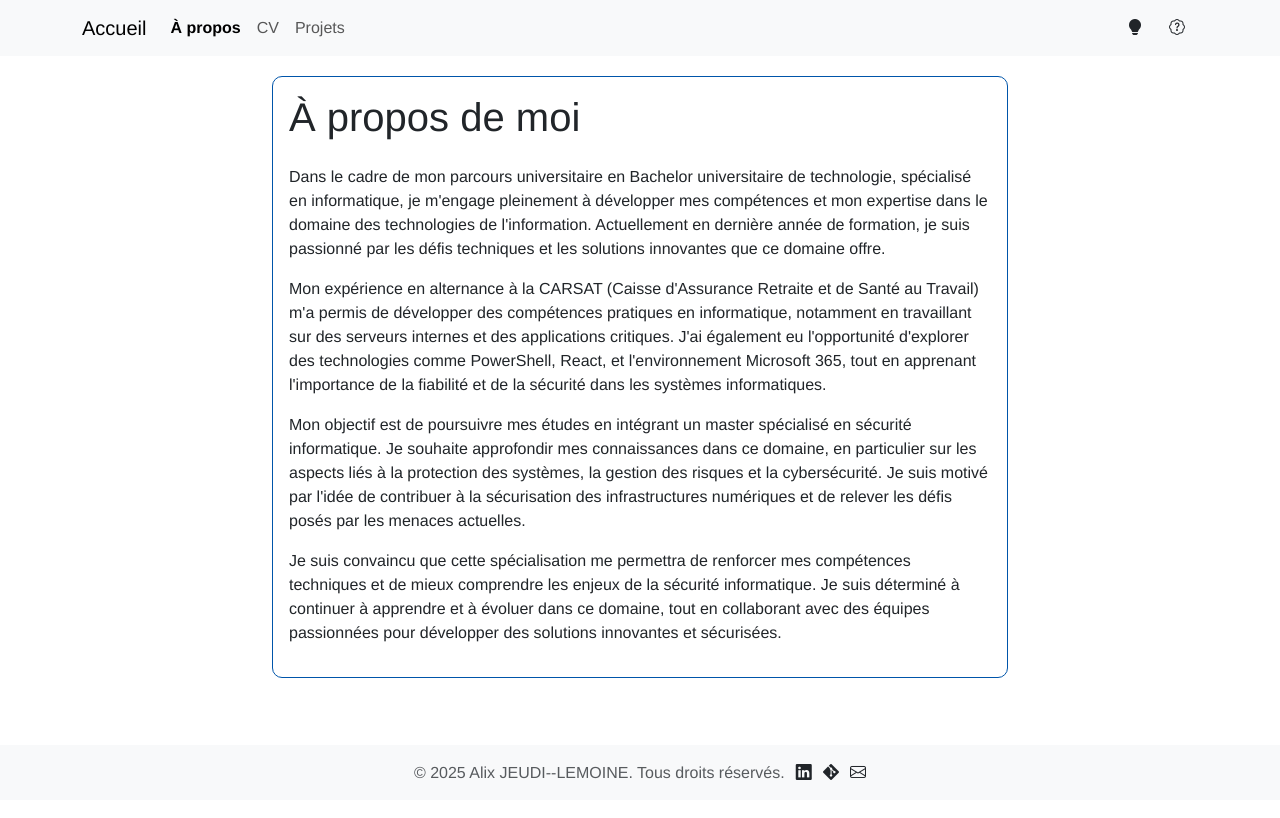
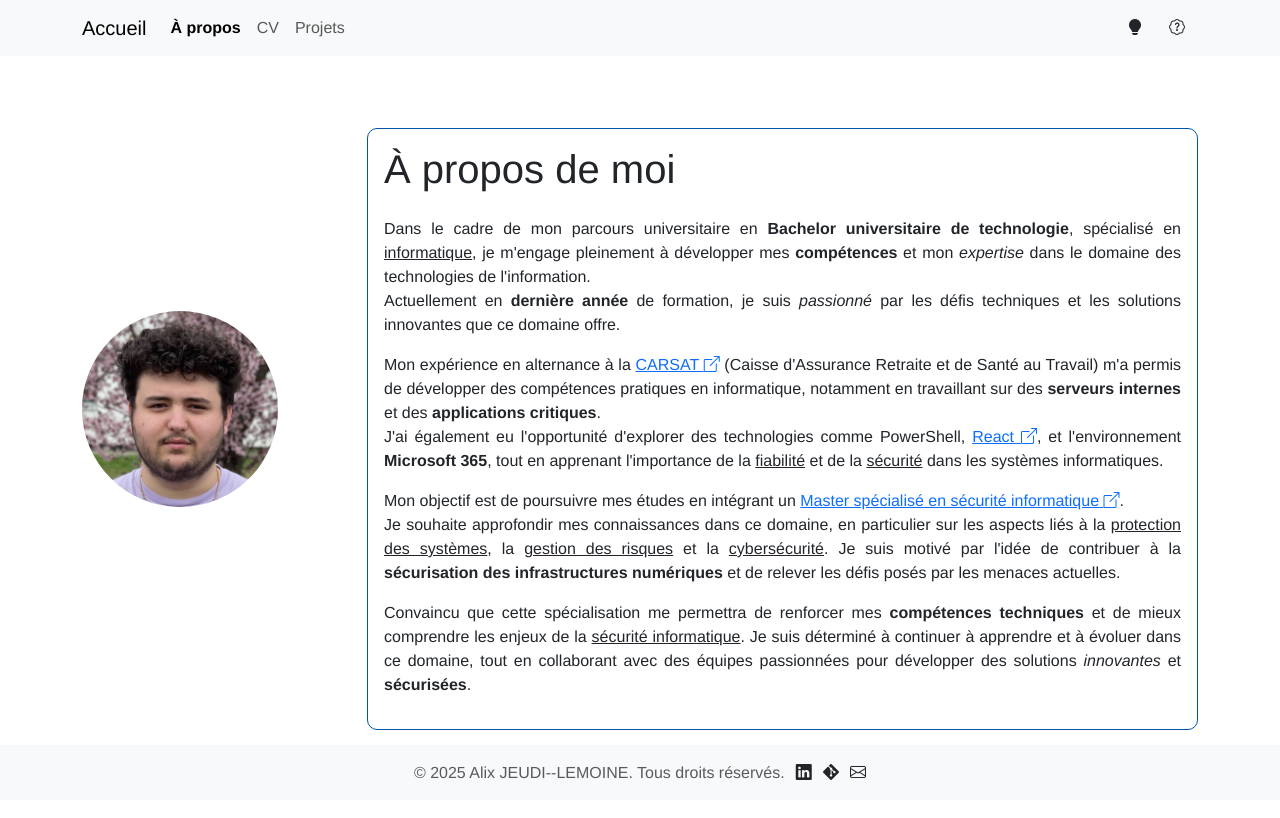
Before and after one commit to JdAlix/portfolio, a Vue app in the folder portfolio/: page /about in a window 1280 px wide. Shown: the top 818 px of the page. Built offline with nearby package versions, Linux system fonts and the light colour scheme.

Commit message:
🎨 Réorganisation de la vue À propos : ajout d'une photo, amélioration de la mise en forme et des liens, et justification du texte pour une meilleure lisibilité.

```diff
--- a/portfolio/src/views/AboutView.vue
+++ b/portfolio/src/views/AboutView.vue
@@ -1,36 +1,47 @@
 <template>
   <div class="container">
-    <div class="row">
-      <div class="col-md-8 offset-md-2">
+    <div class="row align-items-center mt-5">
+      <div class="col-md-3 mb-3">
+        <!-- Div pour la photo -->
+        <div class="rounded-circle overflow-hidden w-75">
+          <img src="@/assets/me.jpg" alt="Alix JEUDI" class="w-100">
+        </div>
+      </div>
+      <div class="col-md-9 mt-4">
         <div class="card">
           <div class="card-body">
             <h1 class="card-title mb-4">À propos de moi</h1>
-            <p>
-              Dans le cadre de mon parcours universitaire en Bachelor universitaire de technologie,
-              spécialisé en informatique, je m'engage pleinement à développer mes compétences
-              et mon expertise dans le domaine des technologies de l'information.
-              Actuellement en dernière année de formation, je suis passionné par les défis techniques
+            <p class="text-justify">
+              Dans le cadre de mon parcours universitaire en <strong>Bachelor universitaire de technologie</strong>,
+              spécialisé en <u>informatique</u>, je m'engage pleinement à développer mes <strong>compétences</strong>
+              et mon <em>expertise</em> dans le domaine des technologies de l'information.<br>
+              Actuellement en <strong>dernière année</strong> de formation, je suis <em>passionné</em> par les défis techniques
               et les solutions innovantes que ce domaine offre.
             </p>
-            <p>
-              Mon expérience en alternance à la CARSAT (Caisse d'Assurance Retraite et de Santé au Travail)
+            <p class="text-justify">
+              Mon expérience en alternance à la
+              <a href="https://www.carsat-auvergne.fr" target="_blank">CARSAT <em class="bi bi-box-arrow-up-right"></em></a>
+              (Caisse d'Assurance Retraite et de Santé au Travail)
               m'a permis de développer des compétences pratiques en informatique, notamment en travaillant
-              sur des serveurs internes et des applications critiques. J'ai également eu l'opportunité
-              d'explorer des technologies comme PowerShell, React, et l'environnement Microsoft 365,
-              tout en apprenant l'importance de la fiabilité et de la sécurité dans les systèmes informatiques.
+              sur des <strong>serveurs internes</strong> et des <strong>applications critiques</strong>.<br>
+              J'ai également eu l'opportunité d'explorer des technologies comme PowerShell,
+              <a href="https://react.dev/" target="_blank">React <em class="bi bi-box-arrow-up-right"></em></a>,
+              et l'environnement <strong>Microsoft 365</strong>,
+              tout en apprenant l'importance de la <u>fiabilité</u> et de la <u>sécurité</u> dans les systèmes informatiques.
             </p>
-            <p>
-              Mon objectif est de poursuivre mes études en intégrant un master spécialisé en sécurité informatique.
+            <p class="text-justify">
+              Mon objectif est de poursuivre mes études en intégrant un
+              <a href="https://formation.cnam.fr/rechercher-par-discipline/master-securite-informatique-cybersecurite-et-cybermenaces-1338264.kjsp" target="_blank">Master spécialisé en sécurité informatique <em class="bi bi-box-arrow-up-right"></em></a>.<br>
               Je souhaite approfondir mes connaissances dans ce domaine, en particulier sur les aspects liés
-              à la protection des systèmes, la gestion des risques et la cybersécurité. Je suis motivé par
-              l'idée de contribuer à la sécurisation des infrastructures numériques et de relever les défis
-              posés par les menaces actuelles.
+              à la <u>protection des systèmes</u>, la <u>gestion des risques</u> et la <u>cybersécurité</u>.
+              Je suis motivé par l'idée de contribuer à la <strong>sécurisation des infrastructures numériques</strong>
+              et de relever les défis posés par les menaces actuelles.
             </p>
-            <p>
-              Je suis convaincu que cette spécialisation me permettra de renforcer mes compétences techniques
-              et de mieux comprendre les enjeux de la sécurité informatique. Je suis déterminé à continuer
-              à apprendre et à évoluer dans ce domaine, tout en collaborant avec des équipes passionnées
-              pour développer des solutions innovantes et sécurisées.
+            <p class="text-justify">
+              Convaincu que cette spécialisation me permettra de renforcer mes <strong>compétences techniques</strong>
+              et de mieux comprendre les enjeux de la <u>sécurité informatique</u>.
+              Je suis déterminé à continuer à apprendre et à évoluer dans ce domaine, tout en collaborant avec des équipes passionnées
+              pour développer des solutions <em>innovantes</em> et <strong>sécurisées</strong>.
             </p>
           </div>
         </div>
@@ -39,6 +50,11 @@
   </div>
 </template>
 
+<style scoped>
+.text-justify {
+  text-align: justify;
+}
+</style>
 
 <script>
     export default {
```
